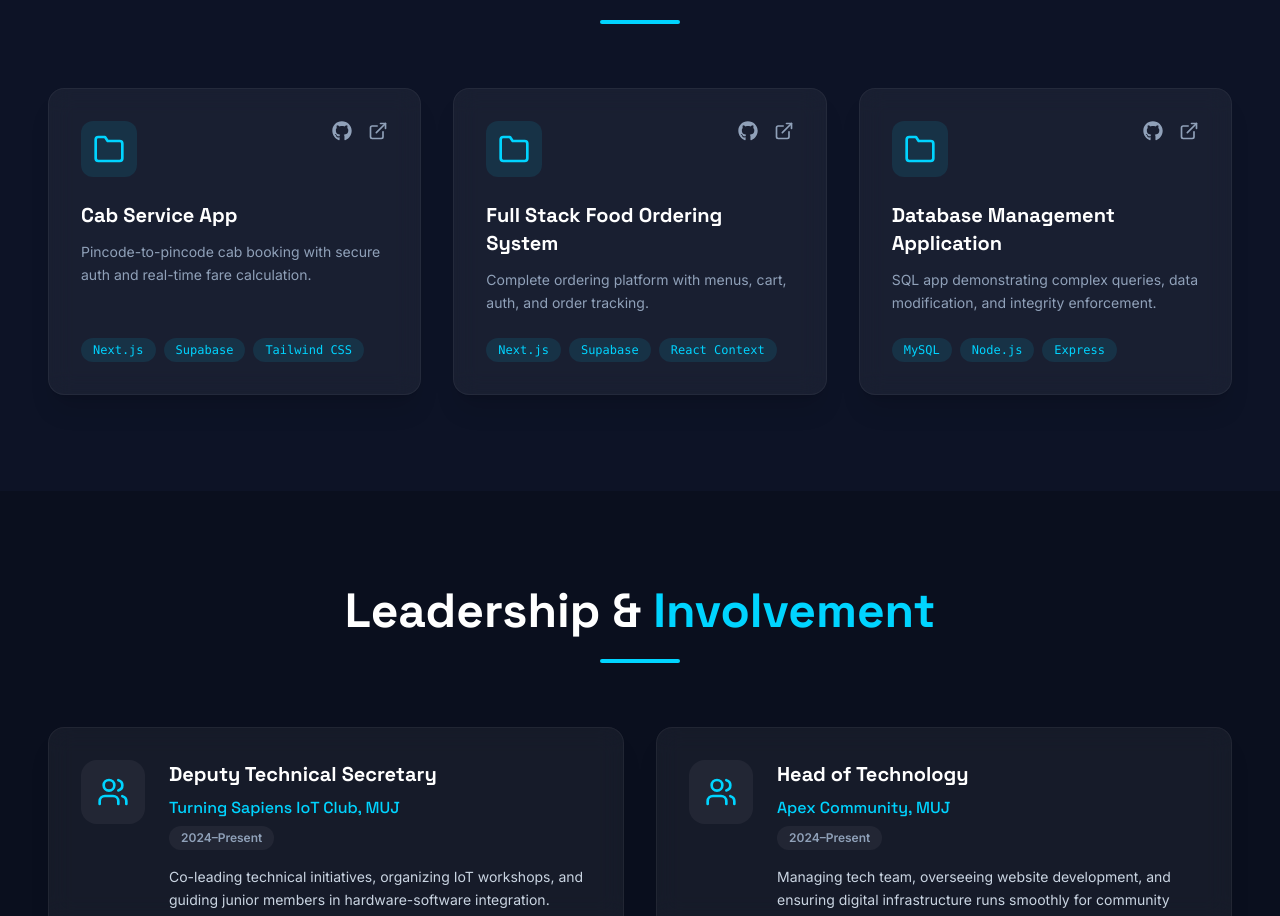
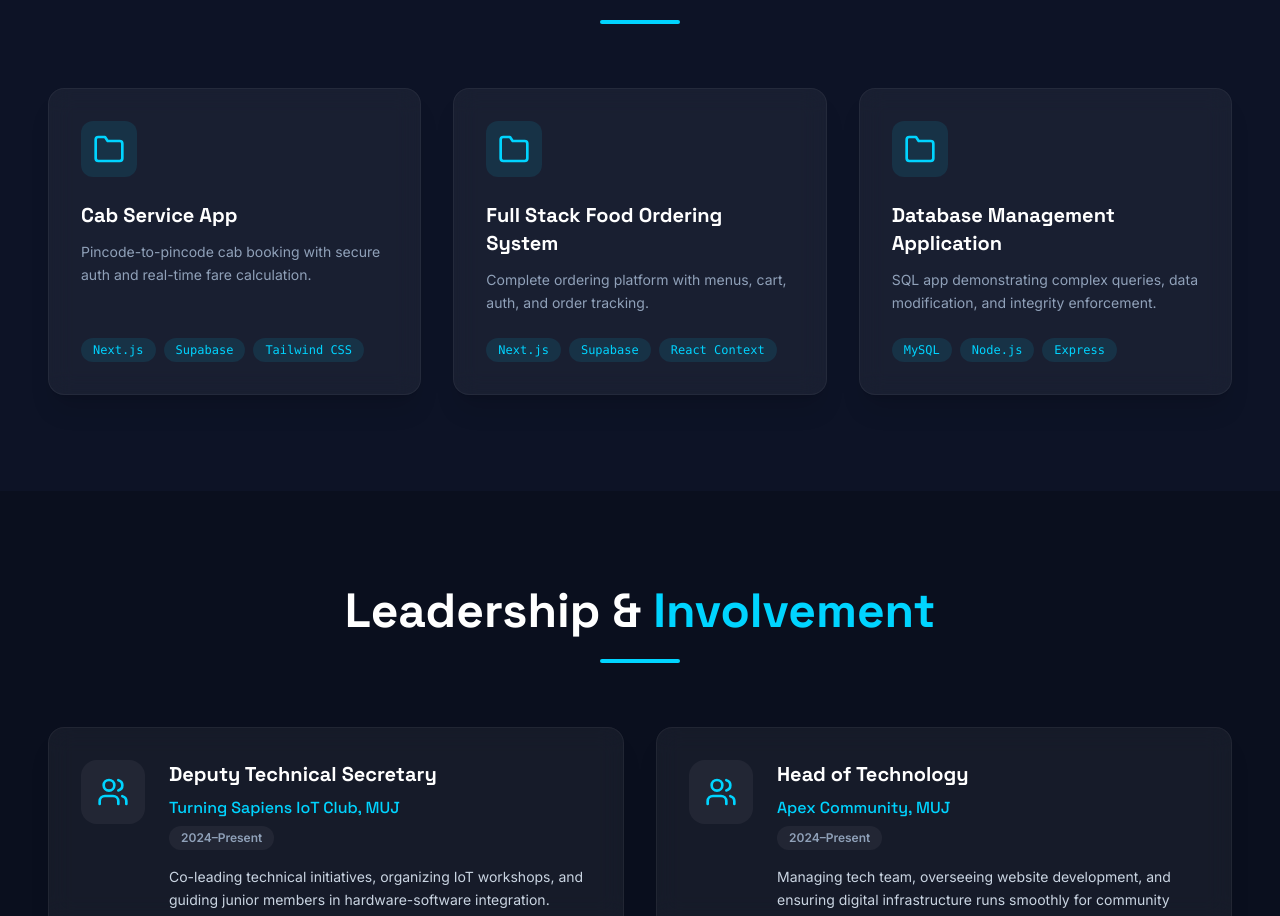
Before and after one commit to itsakhilesh7/Portfolio, a Next.js app: page / in a window 1280 px wide. Shown: the part 3308-4224 px from the top of the page. Built offline with nearby package versions, Linux system fonts and the light colour scheme.

Commit message:
feat: Conditionally hide empty project links

```diff
--- a/components/Projects.jsx
+++ b/components/Projects.jsx
@@ -66,12 +66,16 @@ export default function Projects() {
                     </svg>
                   </div>
                   <div className="flex gap-4">
+                    {project.github && project.github !== "#" && (
                       <a href={project.github} target="_blank" rel="noreferrer" className="text-slate-400 hover:text-cyan transition-colors">
                         <FaGithub size={20} />
                       </a>
+                    )}
+                    {project.link && project.link !== "#" && (
                       <a href={project.link} target="_blank" rel="noreferrer" className="text-slate-400 hover:text-cyan transition-colors">
                         <ExternalLink size={20} />
                       </a>
+                    )}
                   </div>
                 </div>
 
```
Lines whose indentation alone changed are shown as unchanged.
